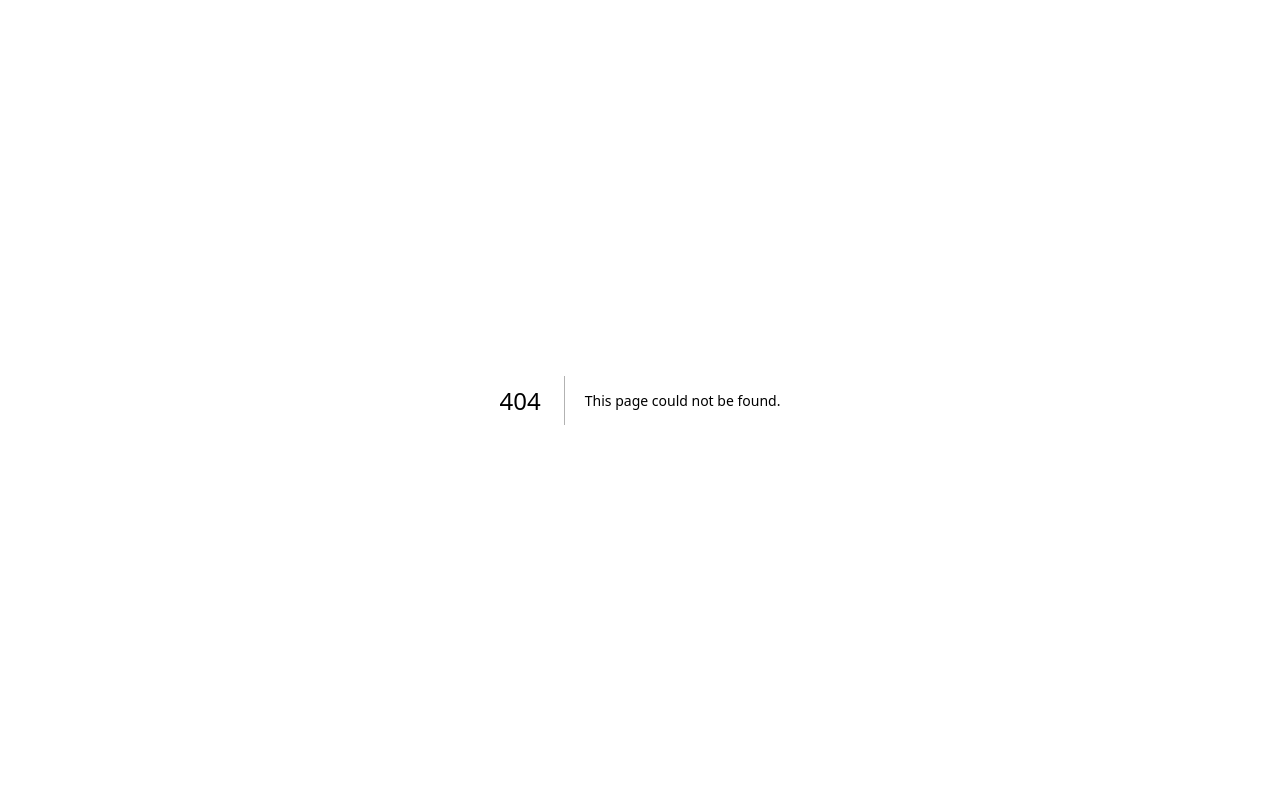
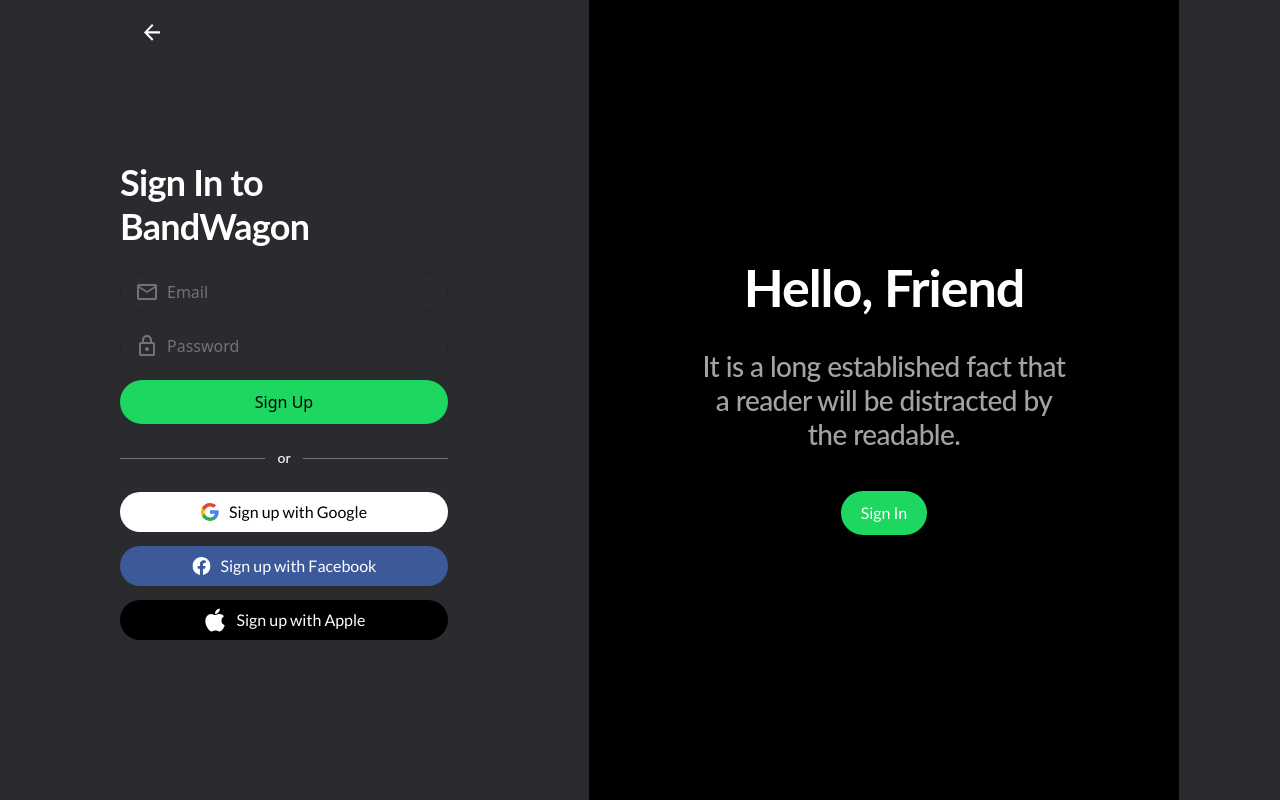
Before and after one commit to mudassir733/Band-Wagon, a Next.js app: page /login in a window 1280 px wide. Before the commit this address had no page. Built offline with nearby package versions, Linux system fonts and the light colour scheme.

Commit message:
Login Page

```diff
--- /dev/null
+++ b/src/app/login/page.js
@@ -0,0 +1,10 @@
+import React from 'react'
+import Login from '../../components/login/Login'
+
+const page = () => {
+  return (
+   <Login/>
+  )
+}
+
+export default page
--- /dev/null
+++ b/src/components/login/Login.jsx
@@ -0,0 +1,71 @@
+import React from 'react'
+import Image from 'next/image'
+import google from "../../../public/images/google.svg"
+import facebook from "../../../public/images/facebook.svg"
+import apple from "../../../public/images/apple.svg"
+import mail from "../../../public/images/mail.svg"
+import lock from "../../../public/images/lock.svg"
+import styles from "./styles.module.css"
+import FilledButton from "../buttons/FilledButton"
+import backArrow from "../../../public/images/arrow_back.svg"
+import Link from 'next/link';
+
+const SignIn = () => {
+    return (
+        <section className={styles.section}>
+            <div className={styles.row}>
+                <div className={styles.left_col}>
+                    <div className={styles.box}>
+                        <h1>Hello, Friend</h1>
+                        <p>It is a long established fact that a reader will be distracted by the readable.</p>
+                        <FilledButton label="Sign In" />
+                    </div>
+                </div>
+                <div className={styles.right_col}>
+                    <title>Sign In to BandWagon</title>
+                    <div className={styles.arrow}>
+                        <Link href="/">
+                            <Image src={backArrow} alt='Arrow icon' />
+                        </Link>
+
+                    </div>
+
+                    <main className={styles.main}>
+                        <h1 className={styles.title}>Sign In to BandWagon</h1>
+                        <form className={styles.form}>
+                            <div className={styles.inputField}>
+                                <Image src={mail} alt='Mail' />
+                                <input type="email" placeholder="Email" className={styles.input} />
+
+                            </div>
+                            <div className={styles.inputField}>
+                                <Image src={lock} alt='Lock' />
+                                <input type="password" placeholder="Password" className={styles.input} />
+
+                            </div>
+                            <button className={styles.signUpButton}>Sign Up</button>
+                        </form>
+                        <div className={styles.orContainer}>
+                            <div className={styles.line1}></div>
+                            <div className={styles.text}>or</div>
+                            <div className={styles.line2}></div>
+                        </div>
+                        <div className={styles.loginButtons}>
+                            <button className={`${styles.button} ${styles.googleButton}`}>
+                                <Image src={google} /> Sign up with Google
+                            </button>
+                            <button className={`${styles.button} ${styles.facebookButton}`}>
+                                <Image src={facebook} /> Sign up with Facebook
+                            </button>
+                            <button className={`${styles.button} ${styles.appleButton}`}>
+                                <Image src={apple} />Sign up with Apple
+                            </button>
+                        </div>
+                    </main>
+                </div>
+            </div>
+        </section>
+    )
+}
+
+export default SignIn
--- /dev/null
+++ b/src/components/login/styles.module.css
@@ -0,0 +1,198 @@
+.section {
+    width: 100%;
+    height: 100vh;
+    background-color: var(--background-color);
+    padding: 0 120px;
+}
+
+.section .row {
+    display: grid;
+    grid-template-columns: repeat(2, 1fr);
+    gap: 141px;
+    grid-auto-flow: dense;
+}
+
+.section .row .left_col {
+    width: 590px;
+    height: 100vh;
+    background-color: var(--black-color);
+    flex-shrink: 0;
+    display: flex;
+    align-items: center;
+    justify-content: center;
+    order: 2;
+}
+
+.section .row .left_col .box {
+    display: inline-flex;
+    flex-direction: column;
+    align-items: center;
+    gap: 40px;
+}
+
+.section .row .left_col .box h1 {
+    color: var(--Secondary-White, #FFF);
+    font-family: Lato;
+    font-size: 52px;
+    font-style: normal;
+    font-weight: 700;
+    line-height: 44px;
+    letter-spacing: -1.04px;
+}
+
+.section .row .left_col .box p {
+    color: #A3A3A3;
+    text-align: center;
+    font-family: Lato;
+    font-size: 28px;
+    font-style: normal;
+    font-weight: 500;
+    line-height: 34px;
+    letter-spacing: -0.56px;
+    width: 370px;
+}
+
+.section .row .right_col {
+    width: 100%;
+    height: 100vh;
+    position: relative;
+    padding: 6px 0;
+    order: 1;
+    display: flex;
+    flex-direction: column;
+    align-items: center;
+    justify-content: center;
+}
+
+.section .row .right_col .arrow {
+    padding-left: 20px;
+    position: absolute;
+    left: 0;
+    top: 20px;
+}
+
+
+.section .row .right_col .main {
+    display: inline-flex;
+    flex-direction: column;
+    justify-content: center;
+    align-items: center;
+    gap: 24px;
+}
+
+.section .row .right_col .main .title {
+    color: var(--white-color);
+    font-family: Lato;
+    font-size: 36px;
+    font-style: normal;
+    font-weight: 700;
+    line-height: 44px;
+    /* 122.222% */
+    letter-spacing: -0.72px;
+}
+
+.section .row .right_col .main form {
+    display: flex;
+    flex-direction: column;
+    align-items: center;
+    gap: 14px;
+}
+
+.section .row .right_col .main form .inputField {
+    display: flex;
+    width: 328px;
+    height: 40px;
+    padding: 10px 14px;
+    align-items: center;
+    gap: 8px;
+    border-radius: 100px;
+    border: 1px solid #272727;
+
+}
+
+.section .row .right_col .main form .inputField input {
+    background-color: transparent;
+    outline: none;
+    color: #737373 !important;
+    width: 100%;
+}
+
+.section .row .right_col .main form .inputField input::placeholder {
+    color: #737373;
+}
+
+.section .row .right_col .main .signUpButton {
+    display: flex;
+    width: 328px;
+    padding: 10px 14px;
+    justify-content: center;
+    align-items: center;
+    gap: 10px;
+    border-radius: 100px;
+    background: var(--primary-color);
+}
+
+.section .row .right_col .main .orContainer {
+    display: flex;
+    align-items: center;
+    gap: 12px;
+}
+
+.section .row .right_col .main .orContainer .line1 {
+    width: 145px;
+    height: 1px;
+    background-color: #737373;
+}
+
+.section .row .right_col .main .orContainer .text {
+    color: var(--white-color);
+    text-align: center;
+    font-family: Lato;
+    font-size: 14px;
+    font-style: normal;
+    font-weight: 500;
+    line-height: 20px;
+}
+
+.section .row .right_col .main .orContainer .line2 {
+    width: 145px;
+    height: 1px;
+    background-color: #737373;
+}
+
+.section .row .right_col .main .loginButtons {
+    display: flex;
+    flex-direction: column;
+    align-items: flex-start;
+    gap: 14px;
+}
+
+.section .row .right_col .main .loginButtons .button {
+    display: flex;
+    width: 328px;
+    height: 40px;
+    padding: 10px 24px;
+    justify-content: center;
+    align-items: center;
+    gap: 10px;
+    border-radius: 100px;
+    font-family: var(--lato-regular);
+
+}
+
+.section .row .right_col .main .loginButtons .googleButton {
+    background-color: var(--white-color);
+}
+
+.section .row .right_col .main .loginButtons .facebookButton {
+    border-radius: 100px;
+    background: #3C5A9A;
+    color: var(--white-color);
+}
+
+.section .row .right_col .main .loginButtons .appleButton {
+    border-radius: 100px;
+    background: #000;
+    color: var(--white-color);
+
+}
```
